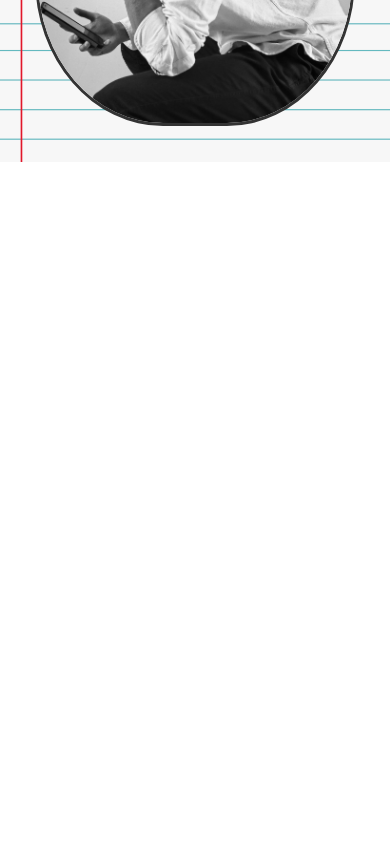
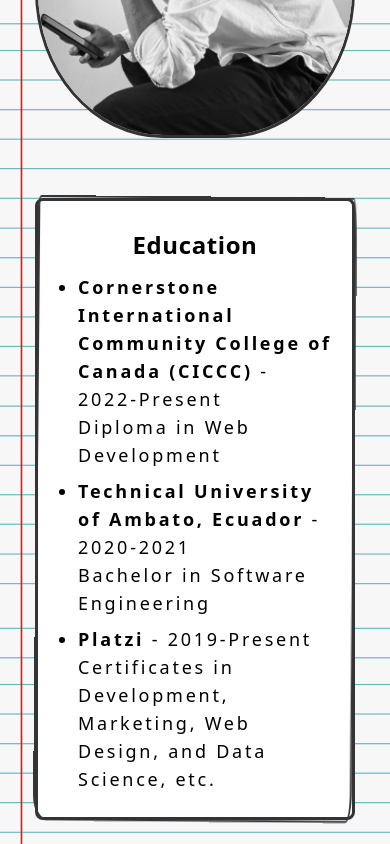
Before and after one commit to NicolasMezaCode/NicolasPortfolio, a React (Vite) app: page / in a window 390 px wide. Shown: the part 1588-2432 px from the top of the page. Before the commit the page ends 1750 px from the top, so only its background shows below. Built offline with nearby package versions, Linux system fonts and the light colour scheme; a web font is replaced by a local one.

Commit message:
finishing education component

```diff
--- a/src/components/About.jsx
+++ b/src/components/About.jsx
@@ -7,15 +7,16 @@
         <div className='bg-black opacity-90 rounded-lg  mb-6 md:mb-9'>
             <h3 className='font-bold text-2xl text-white p-3 tracking-wide'>Who am I?</h3>
         </div>
-        <span className='sketchy max-w-xs sm:max-w-md md:max-w-lg   mb-6'>
+        <span className='sketchy max-w-xs sm:max-w-md md:max-w-lg  bg-white hover:bg-redPostit transition duration-500 hover:scale-110 transition-all duration-300 ease-in-out  mb-6'>
             <p className='m-3 md:m-6 text-center text-xs sm:text-lg sm:font-medium '>
                 I'm Ecuadorian by birth , currently I am living on Vancouver, Canada. Ever since I can remember, the internet culture has been my jam.
                 Fast forward to now, and I'm all about the frontend development scene.I dig the backend too, but I've come to realize that nailing the user experience is what truly matters in the web scene. I'm a firm believer in having a solid concept that gets people excited about the products. That's my philosophy as a developer.
             </p>
         </span>
 
-        <figure className=' mb-9'>
-            <img className='sketchyPhoto h-auto w-80' src={photo} alt="" />
+        <figure className=' mb-9 mt-3 '>
+            <img className='sketchyPhoto h-auto w-80 relative' src={photo} alt="" />
+
         </figure>
     </>
   )
--- /dev/null
+++ b/src/components/Education.jsx
@@ -0,0 +1,23 @@
+import React from 'react'
+
+export default function Education() {
+  return (
+    <div className="bg-white rounded-lg mt-6 mb-6 p-4 sketchy max-w-xs sm:max-w-md md:max-w-xl hover:bg-greenPostit transition duration-500 hover:scale-110 transition-all duration-300 ease-in-out">
+      <h3 className="font-bold text-center text-2xl text-black p-3 tracking-wide">Education</h3>
+      <ul className="list-disc text-lg pl-6 text-black">
+        <li className="mb-2">
+          <strong>Cornerstone International Community College of Canada (CICCC)</strong> - 2022-Present<br />
+          <span>Diploma in Web Development</span>
+        </li>
+        <li className="mb-2">
+          <strong>Technical University of Ambato, Ecuador</strong> - 2020-2021<br />
+          <span>Bachelor in Software Engineering</span>
+        </li>
+        <li className="mb-2">
+          <strong>Platzi</strong> - 2019-Present<br />
+          <span>Certificates in Development, Marketing, Web Design, and Data Science, etc.</span>
+        </li>
+      </ul>
+    </div>
+  )
+}
--- a/src/components/Main.jsx
+++ b/src/components/Main.jsx
@@ -2,6 +2,7 @@
 import Projects from './Projects'
 import './main.css'
 import About from './About'
+import Education from './Education'
 
 
 
@@ -14,6 +15,7 @@
         <section className='w-fit flex flex-col justify-center items-center'>
         <Projects/>
         <About/>
+        <Education/>
         </section>
     </div>
   )
--- a/src/components/about.css
+++ b/src/components/about.css
@@ -16,3 +16,38 @@
     position: absolute;
     border-radius:40% ;
 }
+
+.my-image-container {
+    overflow: hidden;
+  }
+
+  .shine-overlay {
+    position: absolute;
+    top: 0;
+    left: 0;
+    width: 100%;
+    height: 100%;
+    background-image: linear-gradient(
+      to right,
+      transparent,
+      rgba(255, 255, 255, 0.5),
+      transparent
+    );
+    opacity: 0;
+    transition: opacity 0.3s ease-in-out;
+    pointer-events: none;
+  }
+
+  .my-image-container:hover .shine-overlay {
+    opacity: 1;
+    animation: slideShine 1s linear;
+  }
+
+  @keyframes slideShine {
+    0% {
+      transform: translateX(-100%);
+    }
+    100% {
+      transform: translateX(100%);
+    }
+  }
--- a/tailwind.config.js
+++ b/tailwind.config.js
@@ -15,6 +15,8 @@
         'letter':'#fff',
         'yellowPostit':'#FCCE14',
         'bluePostit':'#77E5D7',
+        'redPostit':'#fad5d4',
+        'greenPostit':'#C9F0C3',
       },
       transitionProperty: {
         colorings: 'opacity 0.85s ease-in-out',
@@ -29,6 +31,10 @@
       letterSpacing:{
         'thewidest':'0.3rem'
       },
+      //change the scale to 115% when hover
+      scale: {
+        '110': '1.10',
+      },
 
     },
 
```
